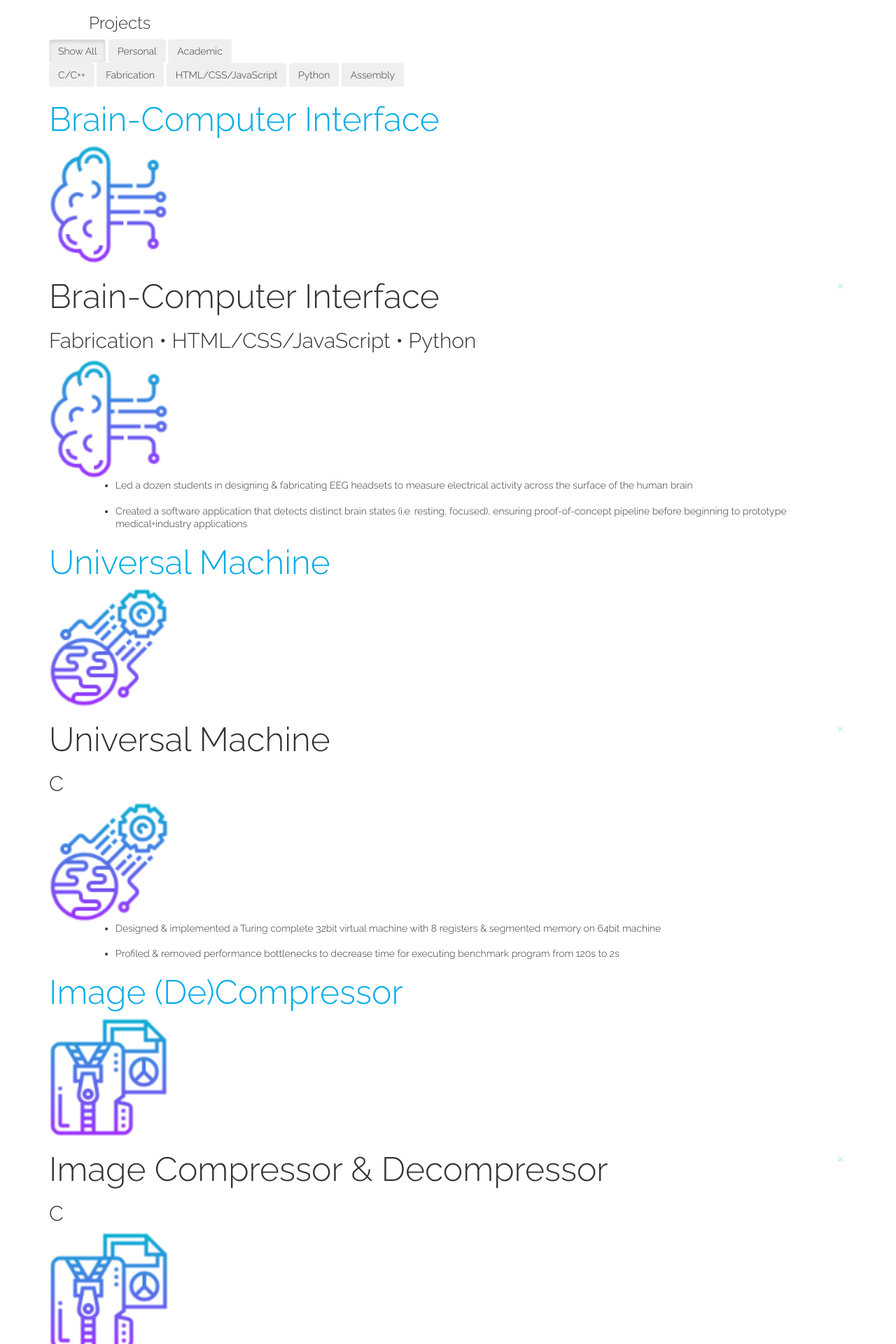
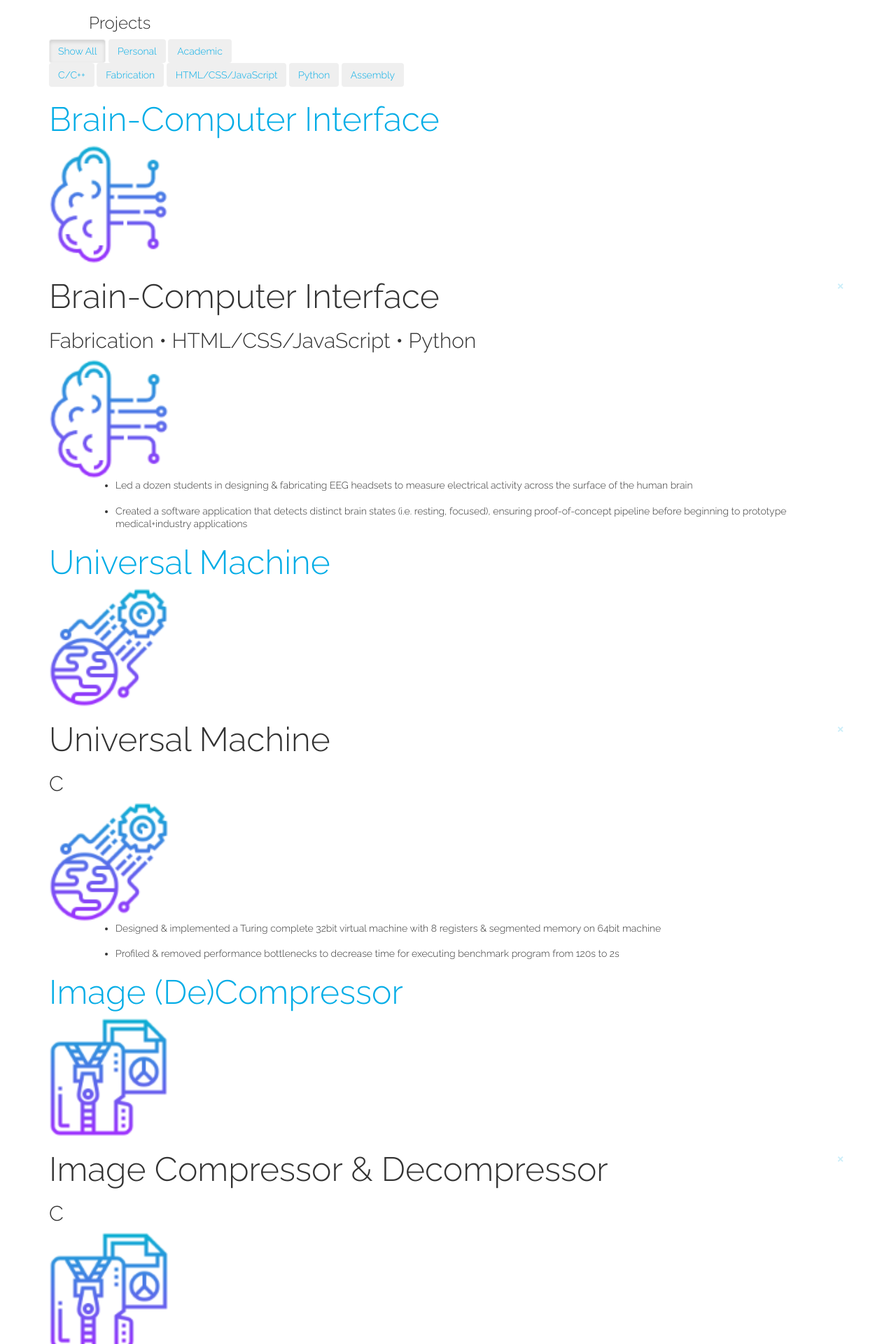
Before and after one commit to EvanDietrich/EvanDietrich.github.io, a Jekyll site: the page built from projects.html, in a window 1280 px wide. Shown: the top 1920 px of the page at 70% size. Built offline with Jekyll 4.4.1, drawn with Linux system fonts in a browser that asks for light colours; nearby versions of some CDN libraries.

Commit message:
Update style.css

```diff
--- a/css/style.css
+++ b/css/style.css
@@ -29,6 +29,33 @@ a:hover {
 a:visited {
     color: #00ace6;
 }
+
+
+
+button {
+    color: #00ace6;
+    text-decoration: none;
+}
+
+/* unvisited link */
+button:link {
+    color: #00ace6;
+    font-weight: bold;
+      -webkit-transition: color 1s, font-size 1s;
+  -moz-transition: color 1s, font-size 1s;
+  -o-transition: color 1s, font-size 1s;
+  transition: color 1s, font-size 1s;
+  padding-right: 5px;
+}
+
+button:hover {
+    filter: brightness(40%);
+
+}
+
+
+
+
 
 html{
   -webkit-tap-highlight-color: rgba(0, 0, 0, 0);
```
